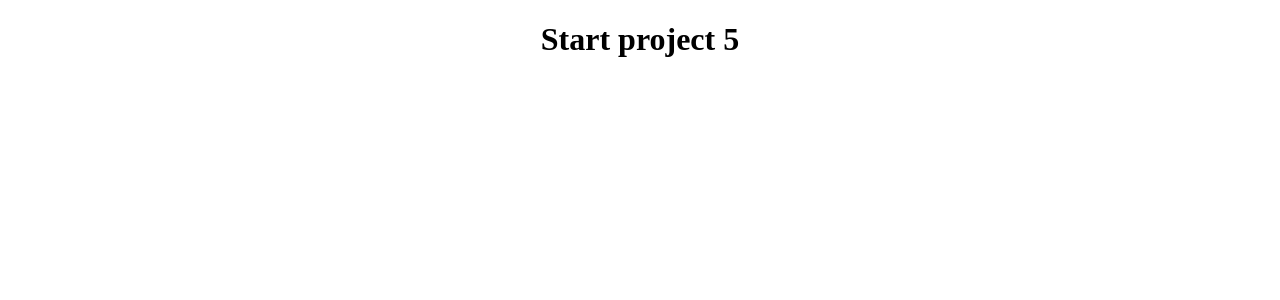
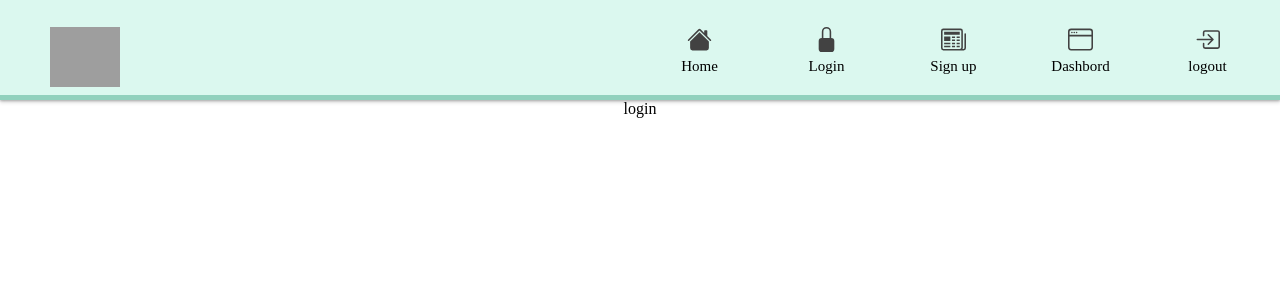
Before and after one commit to TEAM-404-C4/MERAKI_Academy_Project_5, a React (Create React App) app in the folder frontend/: page /login in a window 1280 px wide. Shown: the top 300 px of the page. Built offline with nearby package versions, Linux system fonts and the light colour scheme; grey boxes are pictures that could not be loaded.

Commit message:
modified on mainpage css

```diff
--- a/frontend/package.json
+++ b/frontend/package.json
@@ -8,6 +8,8 @@
     "@testing-library/user-event": "^13.5.0",
     "react": "^17.0.2",
     "react-dom": "^17.0.2",
+    "react-icons": "^4.3.1",
+    "react-router-dom": "^6.2.1",
     "react-scripts": "5.0.0",
     "web-vitals": "^2.1.4"
   },
--- a/frontend/src/App.css
+++ b/frontend/src/App.css
@@ -1,3 +1,6 @@
-.App {
+* {
   text-align: center;
+  padding: 0;
+  margin: 0;
+  box-sizing: border-box;
 }
--- a/frontend/src/App.js
+++ b/frontend/src/App.js
@@ -1,9 +1,17 @@
 import "./App.css";
+import react from "react";
+import { Routes, Route, Link } from "react-router-dom";
+import Navigation from "./Components/navigation/navigation";
+import Login from "./Components/login/login";
 
+//App Function
 function App() {
   return (
     <div className="App">
-      <h1>Start project 5</h1>
+      <Navigation />
+      <Routes>
+        <Route path="/login" element={<Login />} />
+      </Routes>
     </div>
   );
 }
--- a/frontend/src/Components/login/login.js
+++ b/frontend/src/Components/login/login.js
@@ -1 +1,7 @@
-// test
+import react from "react";
+
+const Login = () => {
+  return <div>login</div>;
+};
+
+export default Login;
--- /dev/null
+++ b/frontend/src/Components/navigation/navigation.css
@@ -0,0 +1,48 @@
+.navigation {
+  display: flex;
+  flex-direction: row;
+  justify-content: flex-end;
+  gap: 5%;
+  padding: 0;
+  margin: 0;
+  font-size: 25px;
+  height: 100px;
+  background-color: rgb(219, 248, 239);
+  padding-top: 27px;
+  padding-right: 40px;
+  box-shadow: 0 1px 2px 0 rgba(0, 0, 0, 0.2), 0 2px 4px 0 rgba(0, 0, 0, 0.19);
+  border-bottom: 5px solid rgb(145, 209, 189);
+}
+a {
+  text-decoration: none;
+  color: rgb(66, 66, 66);
+  padding: 20px;
+  padding-bottom: 30px;
+  padding-right: 20px;
+  padding-left: 20px;
+}
+a:hover {
+  background-color: rgb(145, 209, 189);
+  color: white;
+}
+.logo {
+  position: absolute;
+  height: 60px;
+  width: 70px;
+  left: 50px;
+
+  background-color: red;
+  background-image: url("https://i.ibb.co/XxLHfdf/307e6906c251d91bb6202b3dd4736d7a.jpg");
+  background-size: 120px;
+  background-position-y: -30px;
+  background-position-x: -30px;
+  background-repeat: no-repeat;
+}
+.logo:hover {
+  cursor: pointer;
+}
+
+.nav_label {
+  font-size: 15px;
+  pointer-events: none;
+}
--- /dev/null
+++ b/frontend/src/Components/navigation/navigation.js
@@ -0,0 +1,51 @@
+import { Link } from "react-router-dom";
+import {
+  BsHouseFill,
+  BsLockFill,
+  BsNewspaper,
+  BsBoxArrowInRight,
+  BsWindow,
+} from "react-icons/bs";
+
+import "./navigation.css";
+const Navigation = () => {
+  return (
+    <>
+      <div className="navigation">
+        <div className="logo"> </div>
+        <div>
+          <Link to="/mainpage">
+            <BsHouseFill />
+          </Link>
+          <p className="nav_label">Home</p>
+        </div>
+        <div>
+          <Link to="/login">
+            <BsLockFill />
+          </Link>
+          <p className="nav_label">Login</p>
+        </div>
+        <div>
+          <Link to="/signup">
+            <BsNewspaper />
+          </Link>
+          <p className="nav_label">Sign up</p>
+        </div>
+        <div>
+          <Link to="/dashBoard">
+            <BsWindow />
+          </Link>
+          <p className="nav_label">Dashbord</p>
+        </div>
+        <div>
+          <Link to="/logout">
+            <BsBoxArrowInRight />
+          </Link>
+          <p className="nav_label">logout</p>
+        </div>
+      </div>
+    </>
+  );
+};
+
+export default Navigation;
```
Also changed, not shown: frontend/src/index.js (+11 -6 lines), 1 other file (tests, documents, lock files or other folders).
